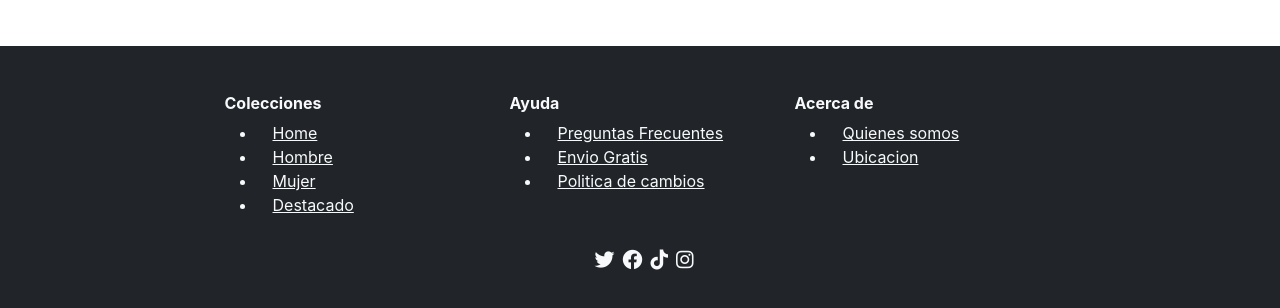
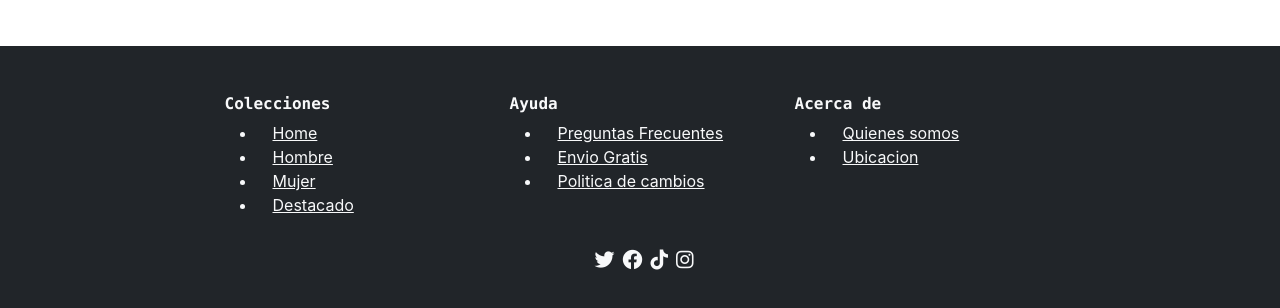
Before and after one commit to CristianCapretti/EcommerceReact, a React (Create React App) app: page /item/1 in a window 1280 px wide. Shown: the part 512-820 px from the top of the page. Built offline with nearby package versions, Linux system fonts and the light colour scheme.

Commit message:
Arreglo footer

```diff
--- a/src/components/Footer.jsx
+++ b/src/components/Footer.jsx
@@ -4,12 +4,12 @@ import { Link } from "react-router-dom";
 const Footer=()=>{
 
     return (
-        <div>
+        <div className="mt-5">
             <div className="container-fluid text-light bg-dark py-5">
                 <div className="container">
                     <div className="row justify-content-center mb-3">
                         <div className="col-md-3">
-                            <h6 className="fw-bold">Colecciones</h6>
+                            <h6 className="fw-bold font-monospace">Colecciones</h6>
                             <ul className="">
                                 <li className="nav-item  ">
                                     <Link className="nav-Link text-light ms-3 " aria-current="page" to={'/'}>Home</Link>
@@ -26,7 +26,7 @@ const Footer=()=>{
                             </ul>
                         </div>
                         <div className="col-md-3">
-                            <h6 className="fw-bold">Ayuda</h6>
+                            <h6 className="fw-bold font-monospace">Ayuda</h6>
                             <ul className="">
                                 <li className="nav-item  ">
                                     <Link className="nav-Link text-light ms-3 " aria-current="page" to={'/'}>Preguntas Frecuentes</Link>
@@ -40,7 +40,7 @@ const Footer=()=>{
                             </ul>
                         </div>
                         <div className="col-md-3">
-                            <h6 className="fw-bold">Acerca de</h6>
+                            <h6 className="fw-bold font-monospace">Acerca de</h6>
                             <ul className="">
                                 <li className="nav-item  ">
                                     <Link className="nav-Link text-light ms-3 " aria-current="page" to={'/'}>Quienes somos</Link>
```
